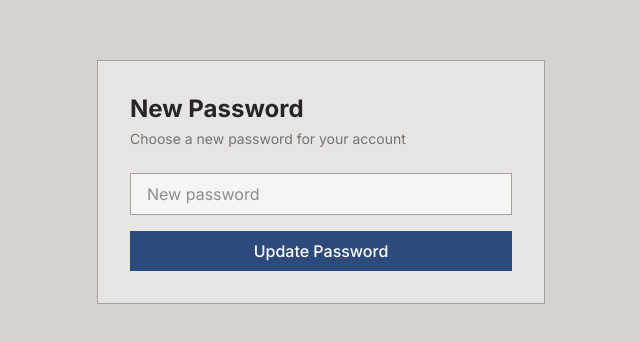
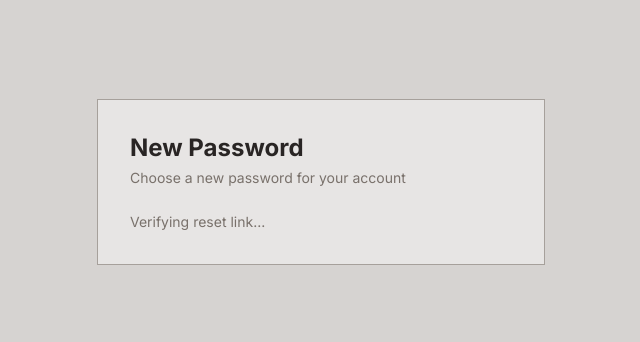
Before and after one commit to conradSZY05/openbuild, a Next.js app: page /reset-password in a window 1280 px wide. Shown: the part 218-560 px from the top of the page, without its empty margins (319-959 px from the left). Built offline with nearby package versions, Linux system fonts and the light colour scheme; no server answers.

Commit message:
reset password

```diff
--- a/app/reset-password/page.js
+++ b/app/reset-password/page.js
@@ -6,6 +6,15 @@ export default function ResetPassword() {
   const [password, setPassword] = useState('')
   const [done, setDone] = useState(false)
   const [error, setError] = useState('')
+  const [ready, setReady] = useState(false)
+
+  useEffect(() => {
+    supabase.auth.onAuthStateChange((event, session) => {
+      if (event === 'PASSWORD_RECOVERY') {
+        setReady(true)
+      }
+    })
+  }, [])
 
   const handleSubmit = async (e) => {
     e.preventDefault()
@@ -25,6 +34,8 @@ export default function ResetPassword() {
         <p className="text-stone-500 mb-6 text-sm">Choose a new password for your account</p>
         {done ? (
           <p className="text-green-600 text-sm">Password updated! Redirecting...</p>
+        ) : !ready ? (
+          <p className="text-stone-500 text-sm">Verifying reset link...</p>
         ) : (
           <form onSubmit={handleSubmit} className="flex flex-col gap-4">
             <input
```
